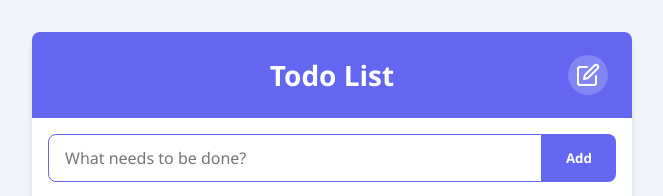
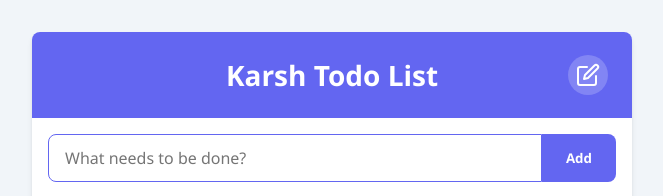
Before and after one commit to Harsuk17/todo_list, a plain HTML site: page index.html in a window 1280 px wide. Shown: the top 196 px of the page, without its empty margins (308-971 px from the left). Drawn offline with Linux system fonts and the light colour scheme.

Commit message:
Update index.html
change tittle

Signed-off-by: Harsh Patel <patelharsh8335@gmail.com>

```diff
--- a/index.html
+++ b/index.html
@@ -3,7 +3,7 @@
 <head>
     <meta charset="UTF-8">
     <meta name="viewport" content="width=device-width, initial-scale=1.0">
-    <title>Modern Todo App</title>
+    <title>Karsh Todo App</title>
     <style>
         :root {
             --primary: #6366f1;
@@ -269,7 +269,7 @@
 <body>
     <div class="container">
         <div class="header">
-            <h1>Todo List</h1>
+            <h1>Karsh Todo List</h1>
             <div class="header-icon">
                 <svg xmlns="http://www.w3.org/2000/svg" width="24" height="24" viewBox="0 0 24 24" fill="none" stroke="currentColor" stroke-width="2" stroke-linecap="round" stroke-linejoin="round">
                     <path d="M11 4H4a2 2 0 0 0-2 2v14a2 2 0 0 0 2 2h14a2 2 0 0 0 2-2v-7"></path>
```
